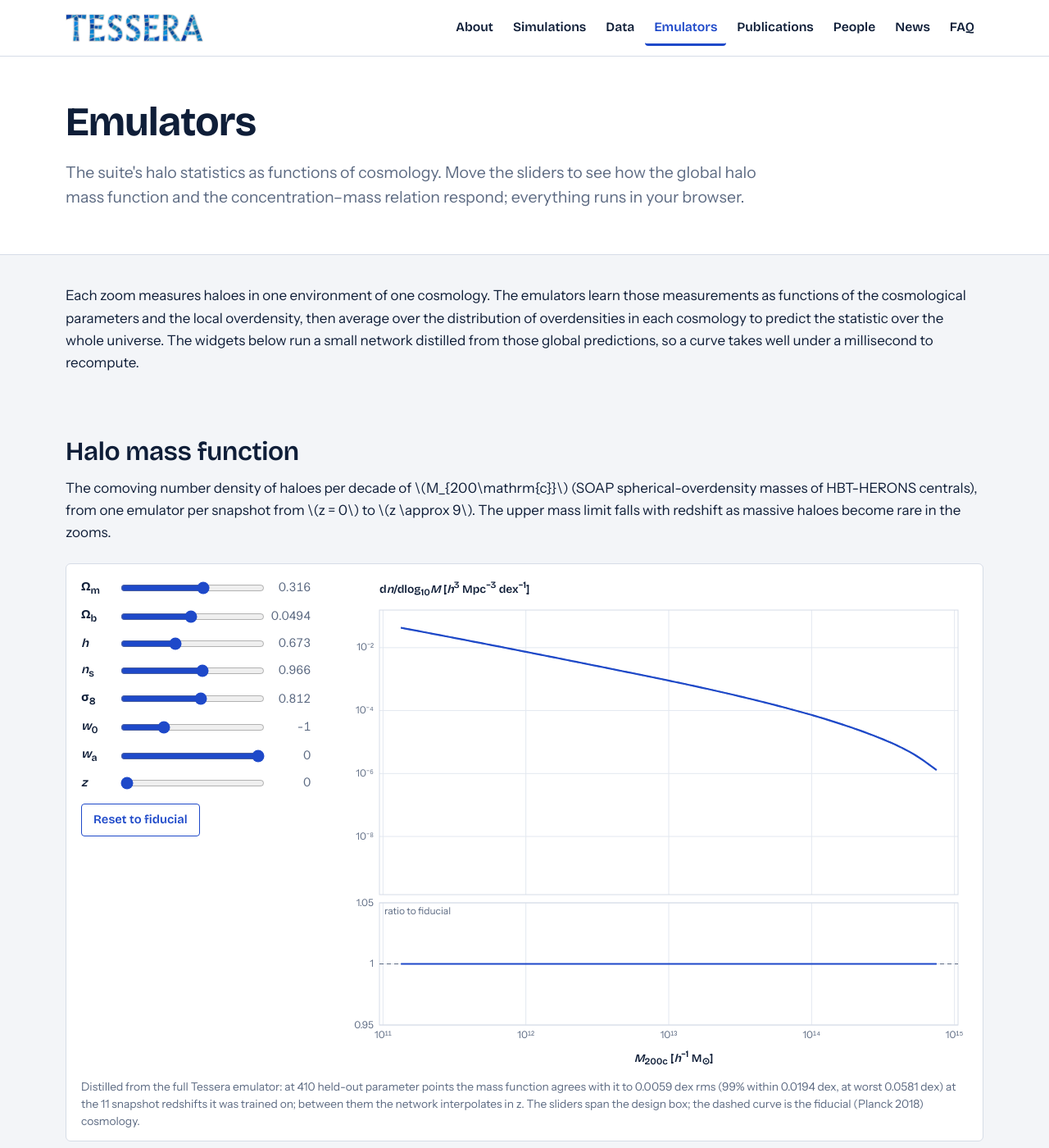
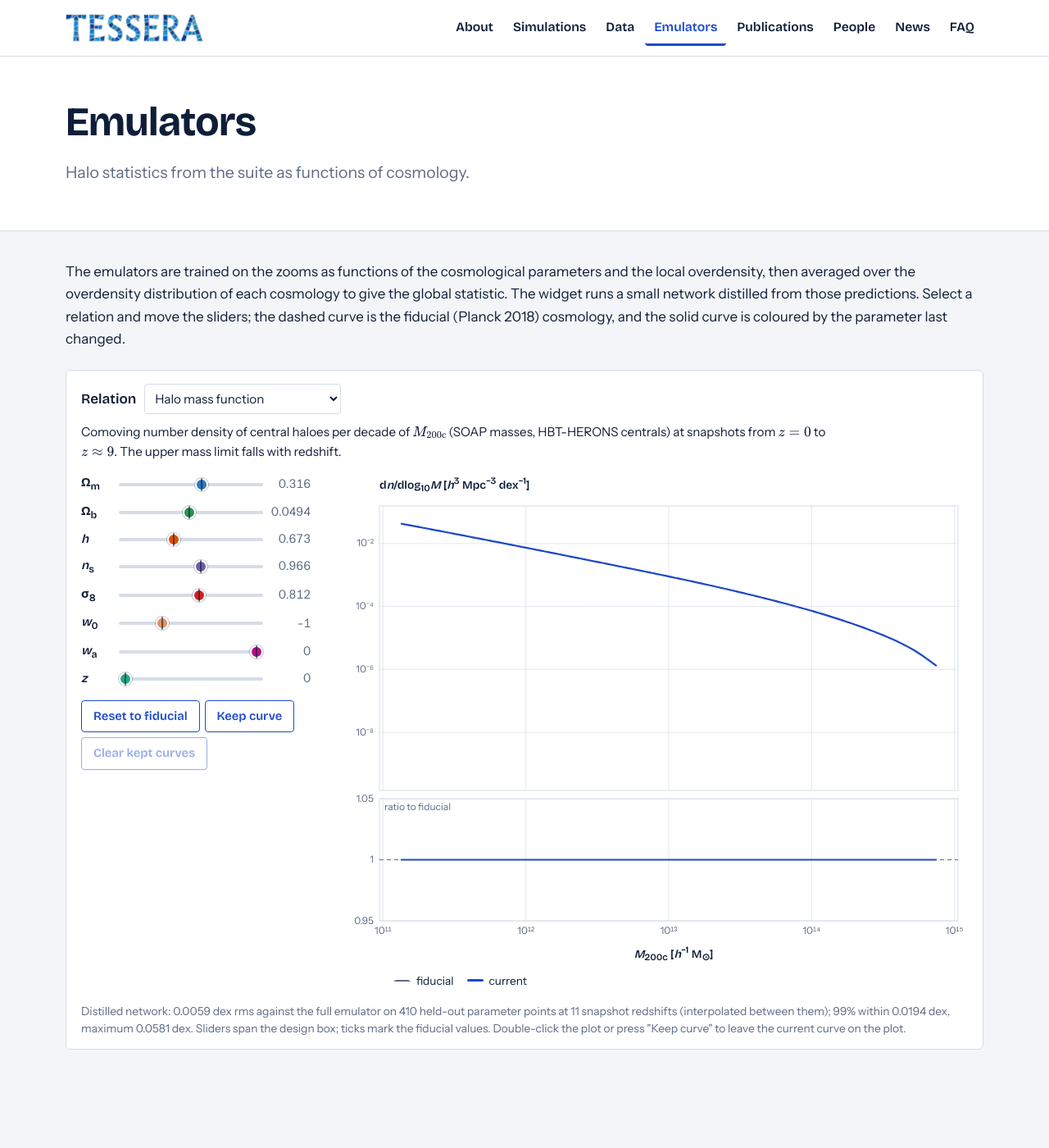
Before and after one commit to tessera-simulations/tessera-simulations.github.io, a Jekyll site: the page built from emulators.md, in a window 1280 px wide and 1400 px high. Shown: the whole window at 82% size. Built offline with Jekyll 4.4.1, drawn with Linux system fonts in a browser that asks for light colours; some of the changed text lies outside the part shown.

Commit message:
update emulator design

```diff
--- a/assets/css/main.css
+++ b/assets/css/main.css
@@ -276,9 +276,22 @@ p { margin: 0 0 1em; }
 .emu-controls { display: flex; flex-direction: column; gap: 8px; font-size: 0.92rem; }
 .emu-slider { display: grid; grid-template-columns: 2.6em 1fr 3.4em; gap: 8px; align-items: center; }
 .emu-slider label { font-family: var(--display); font-weight: 600; }
-.emu-slider input[type=range] { width: 100%; accent-color: var(--cobalt); }
+.emu-slider input[type=range] { -webkit-appearance: none; appearance: none; width: 100%; height: 20px; margin: 0; padding: 0; background: transparent; cursor: pointer; --accent: var(--cobalt); }
+.emu-slider input[type=range]::-webkit-slider-runnable-track { height: 4px; border-radius: 2px; background: var(--line); }
+.emu-slider input[type=range]::-webkit-slider-thumb { -webkit-appearance: none; width: 16px; height: 16px; margin-top: -6px; border-radius: 50%; background: var(--accent); border: 2px solid #fff; box-shadow: 0 0 0 1px rgba(15,30,56,0.25); }
+.emu-slider input[type=range]::-moz-range-track { height: 4px; border-radius: 2px; background: var(--line); }
+.emu-slider input[type=range]::-moz-range-thumb { width: 12px; height: 12px; border-radius: 50%; background: var(--accent); border: 2px solid #fff; box-shadow: 0 0 0 1px rgba(15,30,56,0.25); }
+.emu-slider input[type=range]:focus-visible { outline: none; }
+.emu-slider input[type=range]:focus-visible::-webkit-slider-thumb { box-shadow: 0 0 0 3px rgba(30,73,201,0.4); }
+.emu-slider input[type=range]:focus-visible::-moz-range-thumb { box-shadow: 0 0 0 3px rgba(30,73,201,0.4); }
 .emu-slider output { font-variant-numeric: tabular-nums; text-align: right; color: var(--muted); }
-.emu-controls .cat-btn { align-self: flex-start; margin-top: 6px; }
+.emu-buttons { display: flex; flex-wrap: wrap; gap: 6px; margin-top: 6px; }
+.emu-buttons .cat-btn:disabled { opacity: 0.45; cursor: default; }
+.emu-track { position: relative; }
+.emu-track input { display: block; }
+.emu-fid { position: absolute; top: 50%; left: calc(8px + var(--f) * (100% - 16px)); width: 2px; height: 16px; margin: -8px 0 0 -1px; background: var(--ink); opacity: 0.6; border-radius: 1px; pointer-events: none; }
+.emu-slider output.is-changed { color: var(--ink); font-weight: 600; }
+.emu-canvas { user-select: none; }
 .emu-plot { min-width: 0; }
 .emu-canvas { width: 100%; display: block; }
 .emu-ylabel, .emu-xlabel { font-family: var(--display); font-weight: 600; font-size: 0.86rem; color: var(--ink); }
@@ -286,3 +299,14 @@ p { margin: 0 0 1em; }
 .emu-xlabel { text-align: center; padding-left: 62px; }
 .emu-note { font-size: 0.86rem; color: var(--muted); margin: 12px 0 8px; line-height: 1.5; }
 .emu-error { color: #a4231c; }
+.emu-head { display: flex; align-items: center; gap: 10px; flex-wrap: wrap; margin-bottom: 10px; }
+.emu-head label { font-family: var(--display); font-weight: 600; }
+.emu-head select { font: inherit; font-size: 0.95rem; padding: 7px 8px; border: 1px solid var(--line); border-radius: 4px; background: #fff; color: var(--ink); }
+.emu-desc { max-width: 60em; font-size: 0.95rem; margin-bottom: 14px; }
+.emu-desc p { margin: 0; }
+.emu-legend { list-style: none; margin: 8px 0 0 62px; padding: 0; display: flex; flex-wrap: wrap; gap: 4px 16px; font-size: 0.86rem; color: var(--ink); }
+.emu-legend li { display: flex; align-items: center; gap: 7px; }
+.emu-swatch { display: inline-block; width: 20px; height: 3px; border-radius: 2px; background: var(--muted); }
+.emu-swatch.is-dashed { height: 0; background: none; border-top: 2px dashed var(--muted); }
+.emu-remove { width: 18px; height: 18px; padding: 0; border: 1px solid var(--line); border-radius: 50%; background: #fff; color: var(--muted); font-size: 0.95rem; line-height: 1; cursor: pointer; display: inline-grid; place-items: center; }
+.emu-remove:hover, .emu-remove:focus-visible { border-color: #a4231c; color: #a4231c; background: #fbeeed; outline: none; }
--- a/assets/js/emulator.js
+++ b/assets/js/emulator.js
@@ -1,7 +1,8 @@
-/* Tessera emulators in the browser. Each <div class="emulator" data-src="..."> loads one distilled network
+/* Tessera emulators in the browser. The <div class="emulator" data-base="..."> offers one relation per sibling
+   <div class="emu-desc" data-model="key" data-label="..."> in a drop-down; each loads the distilled network <base>/<key>.json
    (analysis/emulator/distil_site.py in the tessera repo): a small MLP from the parameters (and z) and log10 M to a
    distribution function or the quantiles of a relation. Its inputs are sliders; the curve is redrawn against the
-   fiducial cosmology at every change. */
+   fiducial cosmology at every change, in the colour of the parameter last moved. */
 (function () {
   'use strict';
 
@@ -98,11 +99,34 @@
     return out;
   }
 
+  // ---------- colour ----------
+  // the parameter sweeps of the paper (analysis/emulator/evaluate_hmf.py SWEEP_CMAPS): one matplotlib colormap per
+  // parameter, its palest third dropped, from the low to the high end of the design box; viridis otherwise
+  const CMAPS = {
+    Omega_m: ['#b7d4ea', '#84bcdb', '#519ccc', '#2979b9', '#0a549e', '#08306b'],   // Blues
+    Omega_b: ['#b8e3b2', '#8ace88', '#53b466', '#2a924a', '#03702e', '#00441b'],   // Greens
+    h: ['#fdc38d', '#fd9d53', '#f57622', '#de5005', '#ab3803', '#7f2704'],         // Oranges
+    n_s: ['#cecfe5', '#adabd2', '#8b87bf', '#6f5ba8', '#562b91', '#3f007d'],       // Purples
+    sigma_8: ['#fcab8f', '#fb7d5d', '#f34c37', '#d32020', '#a91016', '#67000d'],   // Reds
+    w_0: ['#5e3b26', '#8a5738', '#b7744a', '#e3905c', '#ffac6d', '#ffc77f'],       // copper
+    w_a: ['#fbb6bc', '#f883ab', '#e6479b', '#b90d84', '#7f0178', '#49006a'],       // RdPu
+  };
+  const VIRIDIS = ['#440154', '#414487', '#2a788e', '#22a884', '#7ad151', '#fde725'];
+  const hexRgb = c => [1, 3, 5].map(i => parseInt(c.slice(i, i + 2), 16));
+  const rgba = (rgb, a) => `rgba(${rgb.join(',')},${a})`;
+  // the parameter's colour at fraction t (0-1) of its range, between the stops
+  function paramColour(name, t) {
+    const stops = (CMAPS[name] || VIRIDIS).map(hexRgb), u = Math.min(Math.max(t, 0), 1) * (stops.length - 1);
+    const i = Math.min(Math.floor(u), stops.length - 2), f = u - i;
+    return stops[i].map((a, k) => Math.round(a + (stops[i + 1][k] - a) * f));
+  }
+
   // ---------- plot ----------
-  const COL = { cur: '#1e49c9', band: 'rgba(30,73,201,0.16)', fid: '#5d6b83', fidBand: 'rgba(93,107,131,0.12)',
+  const COL = { cur: hexRgb('#1e49c9'), fid: '#5d6b83', fidBand: 'rgba(93,107,131,0.12)',
     grid: '#e3e8f0', frame: '#d6dce7', text: '#5d6b83', ink: '#0f1e38' };
 
-  function draw(canvas, em, cur, fid, view) {
+  function draw(canvas, em, cur, fid, view, rgb, kept) {
+    const colour = rgba(rgb, 1), band = rgba(rgb, 0.16);
     const W = canvas.clientWidth || 700, H = Math.round(Math.min(W * 0.75, 540)), dpr = window.devicePixelRatio || 1;
     canvas.width = W * dpr; canvas.height = H * dpr; canvas.style.height = H + 'px';
     const ctx = canvas.getContext('2d'); ctx.scale(dpr, dpr); ctx.clearRect(0, 0, W, H);
@@ -114,7 +138,8 @@
 
     // the current curve over the fiducial at the same z, on the current curve's points
     const ratio = cur.x.map((x, i) => 10 ** (cur.y[i] - interp(x, fid.x, fid.y)));
-    const rmin = Math.min(...ratio), rmax = Math.max(...ratio);
+    const all = ratio.concat(...kept.map(k => k.ratio));
+    const rmin = Math.min(...all), rmax = Math.max(...all);
     const half = Math.max(0.05, (rmax - rmin) / 2 * 1.15), mid = (rmax + rmin) / 2;
     const rlo = Math.min(mid - half, 0.97), rhi = Math.max(mid + half, 1.03);
     const Ym = panelY(top, view.y[0], view.y[1]), Yr = panelY(bot, rlo, rhi);
@@ -137,7 +162,7 @@
       xs.forEach((x, i) => (i ? ctx.lineTo(X(x), Y(ys[i])) : ctx.moveTo(X(x), Y(ys[i])))); ctx.stroke(); ctx.setLineDash([]);
     };
     clip(top);
-    for (const [c, fill] of [[fid, COL.fidBand], [cur, COL.band]]) {
+    for (const [c, fill] of [[fid, COL.fidBand], [cur, band]]) {
       if (!c.lo) continue;
       ctx.fillStyle = fill; ctx.beginPath();
       c.x.forEach((x, i) => (i ? ctx.lineTo(X(x), Ym(c.hi[i])) : ctx.moveTo(X(x), Ym(c.hi[i]))));
@@ -145,11 +170,13 @@
       ctx.fill();
     }
     line(fid.x, fid.y, Ym, COL.fid, 1.5, [5, 4]);
-    line(cur.x, cur.y, Ym, COL.cur, 2.2);
+    for (const k of kept) line(k.cur.x, k.cur.y, Ym, rgba(k.rgb, 1), 1.6);
+    line(cur.x, cur.y, Ym, colour, 2.2);
     ctx.restore();
     clip(bot);
     line([xlo, xhi], [1, 1], Yr, COL.fid, 1, [5, 4]);
-    line(cur.x, ratio, Yr, COL.cur, 2);
+    for (const k of kept) line(k.cur.x, k.ratio, Yr, rgba(k.rgb, 1), 1.4);
+    line(cur.x, ratio, Yr, colour, 2);
     ctx.restore();
     ctx.fillStyle = COL.text; ctx.textAlign = 'left'; ctx.textBaseline = 'top';
     ctx.fillText(em.kind === 'relation' ? 'median / fiducial' : 'ratio to fiducial', m.l + 6, bot[0] + 4);
@@ -171,55 +198,114 @@
   }
 
   // ---------- widget ----------
-  async function init(root) {
-    let em;
-    try { em = prepare(await (await fetch(root.dataset.src)).json()); }
-    catch (e) { root.replaceChildren(h('p', { class: 'emu-error' }, 'Could not load the emulator.')); return; }
-
-    const fidValues = em.inputs.map(p => p.fiducial), values = fidValues.slice();
+  // one relation's sliders, plot and note into body/note; `kept` carries slider values by name between relations
+  function mount(em, body, note, kept) {
+    const fidValues = em.inputs.map(p => p.fiducial);
+    const values = em.inputs.map((p, i) => (p.name in kept ? kept[p.name] : fidValues[i]));
     const zi = em.coord.limits ? em.inputs.findIndex(p => p.name === em.coord.limits.input) : -1;
     const view = axes(em, fidValues);
     const canvas = h('canvas', { class: 'emu-canvas', role: 'img', 'aria-label': `${em.name} emulator plot` });
-    const shown = [];
-    let fidCurve = null, fidKey = null, pending = false;
+    const shown = [], held = [];        // held: curves kept on the plot, {values, cur, ratio, rgb}
+    let fidCurve = null, fidKey = null, pending = false, active = -1;     // active: the slider last moved
+
+    const frac = i => (values[i] - em.inputs[i].lo) / (em.inputs[i].hi - em.inputs[i].lo);
+    const colour = () => (active < 0 ? COL.cur : paramColour(em.inputs[active].name, frac(active)));
+    const changed = (i, v) => Math.abs(v - fidValues[i]) > (em.inputs[i].hi - em.inputs[i].lo) / 800;   // beyond a slider step
+    const fiducialAt = v => { const fv = fidValues.slice(); if (zi >= 0) fv[zi] = v[zi]; return fv; };   // same z
 
     function render() {
       pending = false;
-      const fv = fidValues.slice(); if (zi >= 0) fv[zi] = values[zi];      // the fiducial cosmology at the same z
+      const fv = fiducialAt(values);
       if (fv.join() !== fidKey) { fidCurve = curve(em, fv); fidKey = fv.join(); }
-      draw(canvas, em, curve(em, values), fidCurve, view);
-      values.forEach((v, i) => { shown[i].textContent = fmtVal(v); });
+      draw(canvas, em, curve(em, values), fidCurve, view, colour(), held);
+      values.forEach((v, i) => {
+        shown[i].textContent = fmtVal(v); shown[i].classList.toggle('is-changed', changed(i, v));
+        kept[em.inputs[i].name] = v;
+      });
+      sliders.forEach((s, i) => { s.querySelector('label').style.color = i === active ? rgba(colour(), 1) : ''; });
+      swatch.style.background = rgba(colour(), 1);
     }
     const schedule = () => { if (!pending) { pending = true; requestAnimationFrame(render); } };
 
     const sliders = em.inputs.map((p, i) => {
       const input = h('input', { type: 'range', min: p.lo, max: p.hi, step: (p.hi - p.lo) / 400, value: values[i], id: `emu-${em.name}-${p.name}` });
-      input.addEventListener('input', () => { values[i] = parseFloat(input.value); schedule(); });
+      input.style.setProperty('--accent', rgba(paramColour(p.name, 0.6), 1));
+      input.addEventListener('input', () => { values[i] = parseFloat(input.value); active = i; schedule(); });
       shown[i] = h('output', { for: input.id });
-      return h('div', { class: 'emu-slider' }, h('label', { for: input.id, html: p.label }), input, shown[i]);
+      const f = Math.min(Math.max((p.fiducial - p.lo) / (p.hi - p.lo), 0), 1);
+      const tick = h('span', { class: 'emu-fid', title: `fiducial ${fmtVal(p.fiducial)}` });
+      tick.style.setProperty('--f', f);
+      return h('div', { class: 'emu-slider' }, h('label', { for: input.id, html: p.label }), h('div', { class: 'emu-track' }, tick, input), shown[i]);
     });
+
+    // legend: the fiducial, the live curve, then each held curve with the parameters that differ from the fiducial
+    const swatch = h('span', { class: 'emu-swatch' });
+    const legend = h('ul', { class: 'emu-legend' });
+    const describe = v => {
+      const parts = v.map((x, i) => (changed(i, x) ? `${em.inputs[i].label} = ${fmtVal(x)}` : null)).filter(Boolean);
+      return parts.length ? parts.join(', ') : 'fiducial';
+    };
+    function renderLegend() {
+      legend.replaceChildren(
+        h('li', null, h('span', { class: 'emu-swatch is-dashed' }), 'fiducial'),
+        h('li', null, swatch, 'current'),
+        ...held.map((k, j) => h('li', null,
+          h('span', { class: 'emu-swatch', style: `background:${rgba(k.rgb, 1)}` }), h('span', { html: describe(k.values) }),
+          h('button', { type: 'button', class: 'emu-remove', 'aria-label': 'Remove curve', title: 'Remove curve',
+            onclick: () => { held.splice(j, 1); renderLegend(); schedule(); } }, '×'))));
+      clear.disabled = held.length === 0;
+      swatch.style.background = rgba(colour(), 1);
+    }
+    function keep() {
+      const cur = curve(em, values), fid = curve(em, fiducialAt(values));
+      held.push({ values: values.slice(), cur, ratio: cur.x.map((x, i) => 10 ** (cur.y[i] - interp(x, fid.x, fid.y))), rgb: colour() });
+      renderLegend(); schedule();
+    }
+    canvas.addEventListener('dblclick', keep);
+
     const reset = h('button', { class: 'cat-btn', type: 'button', onclick: () => {
-      fidValues.forEach((v, i) => { values[i] = v; sliders[i].querySelector('input').value = v; }); schedule();
+      fidValues.forEach((v, i) => { values[i] = v; sliders[i].querySelector('input').value = v; }); active = -1; schedule();
     } }, 'Reset to fiducial');
+    const keepBtn = h('button', { class: 'cat-btn', type: 'button', onclick: keep }, 'Keep curve');
+    const clear = h('button', { class: 'cat-btn', type: 'button', onclick: () => { held.length = 0; renderLegend(); schedule(); } }, 'Clear kept curves');
 
     const V = em.validation, A = V.all;
-    const what = em.kind === 'relation' ? 'its 16th, 50th and 84th percentiles agree' : 'the mass function agrees';
-    const at = V.by_z ? ` at the ${V.by_z.length} snapshot redshifts it was trained on; between them the network interpolates in z` : '';
-    const note = h('p', { class: 'emu-note' },
-      `Distilled from the full Tessera emulator: at ${V.n_held_out} held-out parameter points ${what} with it to ` +
-      `${A.rms.toFixed(4)} dex rms (99% within ${A.p99.toFixed(4)} dex, at worst ${A.max.toFixed(4)} dex)${at}. ` +
-      'The sliders span the design box; the dashed curve is the fiducial (Planck 2018) cosmology.');
+    const at = V.by_z ? ` at ${V.by_z.length} snapshot redshifts (interpolated between them)` : '';
+    note.textContent = `Distilled network: ${A.rms.toFixed(4)} dex rms against the full emulator on ${V.n_held_out} held-out ` +
+      `parameter points${at}; 99% within ${A.p99.toFixed(4)} dex, maximum ${A.max.toFixed(4)} dex. Sliders span the design box; ` +
+      'ticks mark the fiducial values. Double-click the plot or press "Keep curve" to leave the current curve on the plot.';
 
-    root.replaceChildren(
-      h('div', { class: 'emu-body' },
-        h('div', { class: 'emu-controls' }, sliders, reset),
-        h('div', { class: 'emu-plot' },
-          h('div', { class: 'emu-ylabel', html: withUnit(em.y_label, em.y_unit) }), canvas,
-          h('div', { class: 'emu-xlabel', html: withUnit(em.coord.label, em.coord.unit) }))),
-      note);
-    render();
+    body.replaceChildren(
+      h('div', { class: 'emu-controls' }, sliders, h('div', { class: 'emu-buttons' }, reset, keepBtn, clear)),
+      h('div', { class: 'emu-plot' },
+        h('div', { class: 'emu-ylabel', html: withUnit(em.y_label, em.y_unit) }), canvas,
+        h('div', { class: 'emu-xlabel', html: withUnit(em.coord.label, em.coord.unit) }), legend));
+    renderLegend(); render();
     new ResizeObserver(schedule).observe(canvas);
   }
 
-  document.querySelectorAll('.emulator[data-src]').forEach(init);
+  function init(root) {
+    const descs = Array.from(document.querySelectorAll('.emu-desc[data-model]'));
+    const select = h('select', { id: 'emu-relation' }, descs.map(d => h('option', { value: d.dataset.model }, d.dataset.label)));
+    const body = h('div', { class: 'emu-body' }), note = h('p', { class: 'emu-note' });
+    root.replaceChildren(h('div', { class: 'emu-head' }, h('label', { for: select.id }, 'Relation'), select), ...descs, body, note);
+    const cache = {}, kept = {};
+    let current = null;
+
+    async function show(key) {
+      current = key;
+      descs.forEach(d => { d.hidden = d.dataset.model !== key; });
+      try {
+        cache[key] = cache[key] || fetch(root.dataset.base + key + '.json').then(r => r.json()).then(prepare);
+        const em = await cache[key];
+        if (current === key) mount(em, body, note, kept);
+      } catch (e) {
+        if (current === key) { body.replaceChildren(h('p', { class: 'emu-error' }, 'Could not load the emulator.')); note.textContent = ''; }
+      }
+    }
+    select.addEventListener('change', () => show(select.value));
+    show(select.value);
+  }
+
+  document.querySelectorAll('.emulator[data-base]').forEach(init);
 })();
--- a/emulators.md
+++ b/emulators.md
@@ -2,21 +2,20 @@
 title: Emulators
 permalink: /emulators/
 wide: true
-lede: The suite's halo statistics as functions of cosmology. Move the sliders to see how the global halo mass function and the concentration–mass relation respond; everything runs in your browser.
+math: true
+lede: Halo statistics from the suite as functions of cosmology.
 ---
 
-Each zoom measures haloes in one environment of one cosmology. The emulators learn those measurements as functions of the cosmological parameters and the local overdensity, then average over the distribution of overdensities in each cosmology to predict the statistic over the whole universe. The widgets below run a small network distilled from those global predictions, so a curve takes well under a millisecond to recompute.
+The emulators are trained on the zooms as functions of the cosmological parameters and the local overdensity, then averaged over the overdensity distribution of each cosmology to give the global statistic. The widget runs a small network distilled from those predictions. Select a relation and move the sliders; the dashed curve is the fiducial (Planck 2018) cosmology, and the solid curve is coloured by the parameter last changed.
 
-## Halo mass function
+<div class="emulator" data-base="{{ '/assets/data/emulators/' | relative_url }}"><p class="muted">Loading the emulator…</p></div>
 
-The comoving number density of haloes per decade of $$M_{200\mathrm{c}}$$ (SOAP spherical-overdensity masses of HBT-HERONS centrals), from one emulator per snapshot from $$z = 0$$ to $$z \approx 9$$. The upper mass limit falls with redshift as massive haloes become rare in the zooms.
+<div class="emu-desc" data-model="hmf" data-label="Halo mass function" markdown="1">
+Comoving number density of central haloes per decade of $$M_{200\mathrm{c}}$$ (SOAP masses, HBT-HERONS centrals) at snapshots from $$z = 0$$ to $$z \approx 9$$. The upper mass limit falls with redshift.
+</div>
 
-<div class="emulator" data-src="{{ '/assets/data/emulators/hmf.json' | relative_url }}"><p class="muted">Loading the emulator…</p></div>
-
-## Concentration–mass relation
-
-The median and 16–84% range of the NFW concentration $$c_{200\mathrm{c}}$$, from $$V_\mathrm{max}/V_{200\mathrm{c}}$$, of central haloes above $$10^{12}\,h^{-1}\,M_\odot$$ at $$z = 0$$, each environment weighted by its abundance of haloes of that mass.
-
-<div class="emulator" data-src="{{ '/assets/data/emulators/cm.json' | relative_url }}"><p class="muted">Loading the emulator…</p></div>
+<div class="emu-desc" data-model="cm" data-label="Concentration–mass relation" markdown="1">
+Median and 16–84% range of the NFW concentration $$c_{200\mathrm{c}}$$ (from $$V_\mathrm{max}/V_{200\mathrm{c}}$$) of central haloes above $$10^{12}\,h^{-1}\,M_\odot$$ at $$z = 0$$.
+</div>
 
 <script src="{{ '/assets/js/emulator.js' | relative_url }}" defer></script>
```
